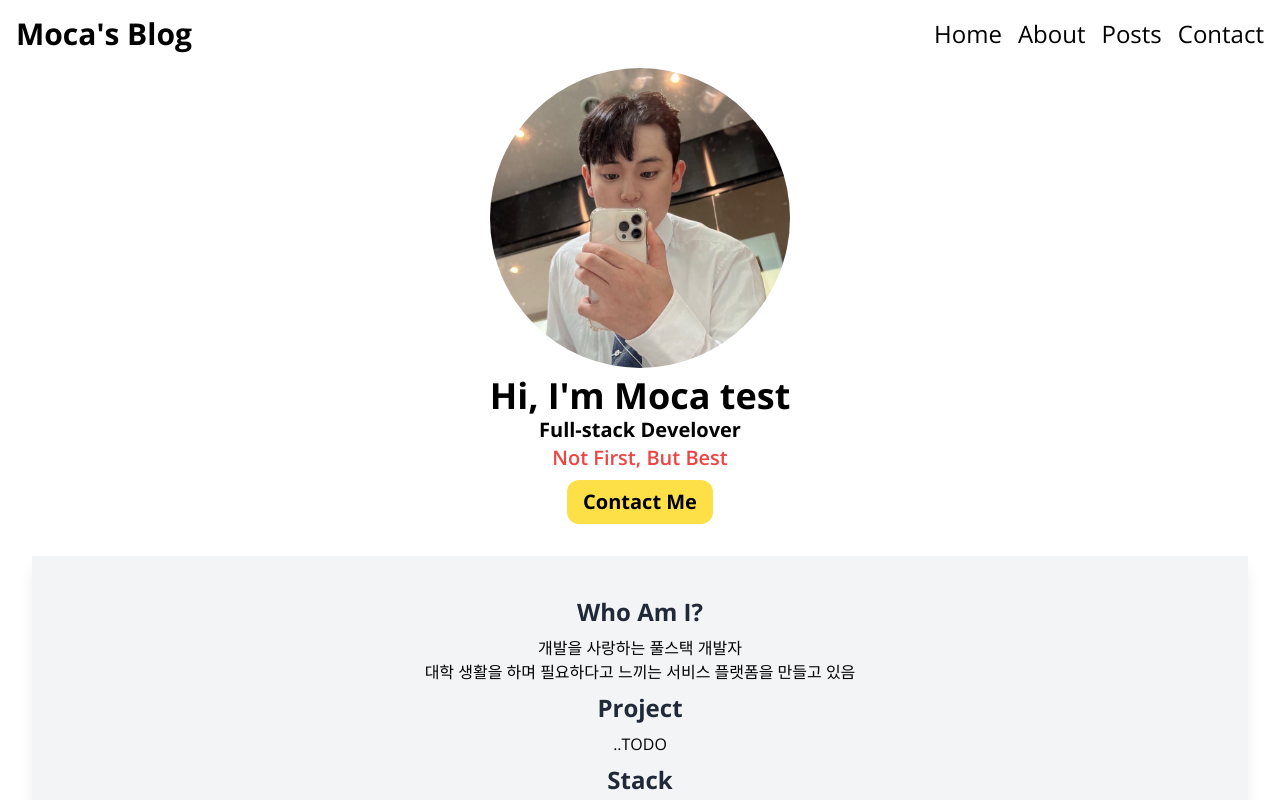
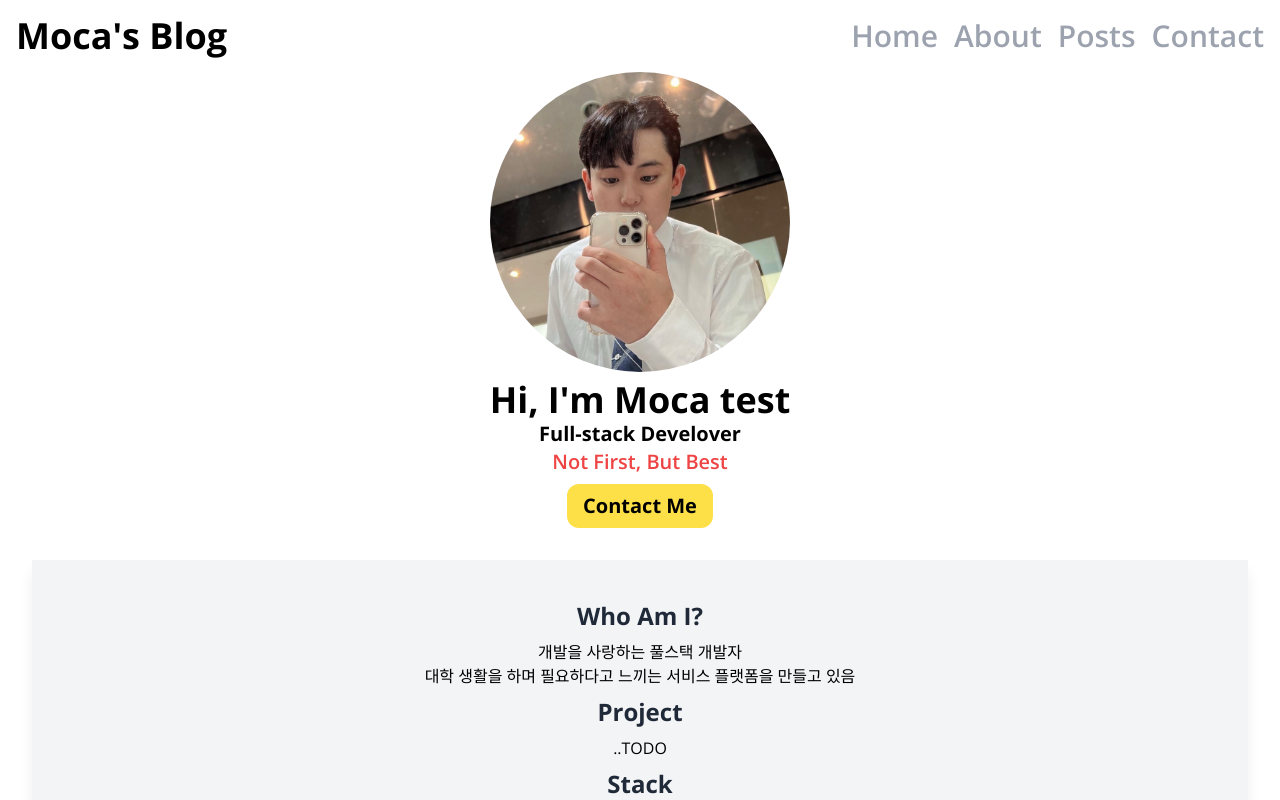
Before and after one commit to softmoca/softmoca, a Next.js app: page /about in a window 1280 px wide. Built offline with nearby package versions, Linux system fonts and the light colour scheme.

Commit message:
style : text size

```diff
--- a/src/components/Categories.tsx
+++ b/src/components/Categories.tsx
@@ -6,10 +6,10 @@ type Props = {
 export default function Categories({ categories, selected, onClick }: Props) {
   return (
     <section className="text-center p-4">
-      <h2 className="text-lg font-bold border-b border-sky-500 mb-2">
+      <h2 className="text-3xl font-bold border-b border-sky-500 mb-2">
         Category
       </h2>
-      <ul>
+      <ul className="text-2xl font-semibold text-gray-400">
         {categories.map((category) => (
           <li
             className={`cursor-pointer hover:text-sky-500 ${
--- a/src/components/Header.tsx
+++ b/src/components/Header.tsx
@@ -4,9 +4,9 @@ export default function Header() {
   return (
     <header className="flex justify-between items-center p-4">
       <Link href="/">
-        <h1 className="text-3xl font-bold">{"Moca's Blog"}</h1>
+        <h1 className="text-4xl font-bold">{"Moca's Blog"}</h1>
       </Link>
-      <nav className="flex gap-4 text-2xl font-thin ">
+      <nav className="flex gap-4 text-3xl text-gray-400 font-semibold ">
         <Link href="/">Home</Link>
         <Link href="/about">About</Link>
         <Link href="/posts">Posts</Link>
--- a/src/components/PostContent.tsx
+++ b/src/components/PostContent.tsx
@@ -7,8 +7,8 @@ export default function PostContent({ post }: { post: PostData }) {
   return (
     <section className="flex flex-col p-4 w-full">
       <div className="flex items-center self-end text-sky-600">
-        <AiTwotoneCalendar />
-        <p className="font-semibold ml-2">{date.toString()}</p>
+        <AiTwotoneCalendar style={{ fontSize: "3em" }} />
+        <p className="font-semibold text-4xl ml-2">{date.toString()}</p>
       </div>
       <h1 className="text-4xl font-bold">{title}</h1>
       <p className="text-xl font-bold">{description}</p>
```
